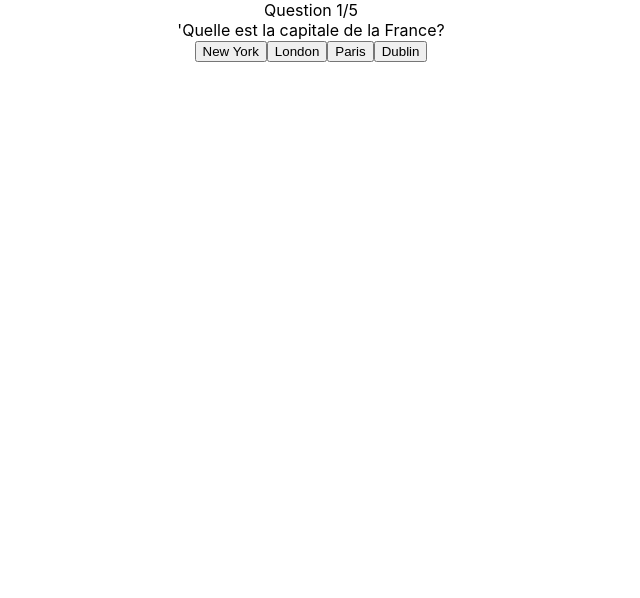
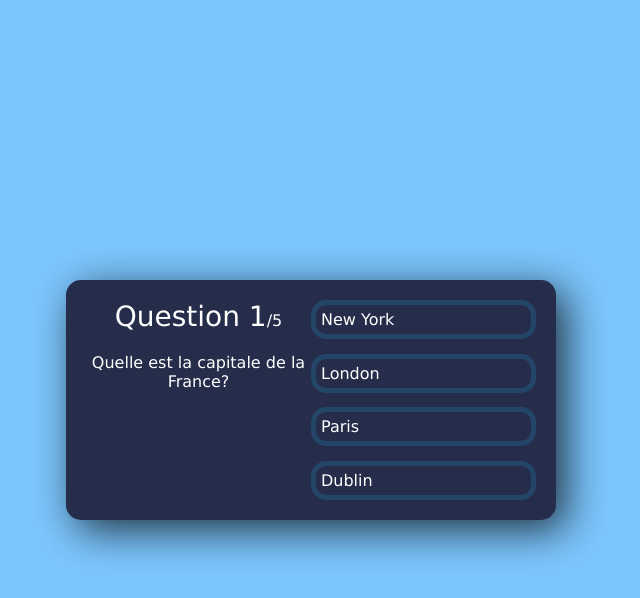
Before and after one commit to Matteo-terra/jeu_cinema_React, a React (Create React App) app: page / in a window 1280 px wide. Shown: the top 598 px of the page, without its empty margins (329-969 px from the left). Built offline with nearby package versions, Linux system fonts and the light colour scheme.

Commit message:
Update, ajout de question et d'une feuille de style dédiée

```diff
--- a/src/components/Questions.js
+++ b/src/components/Questions.js
@@ -1,5 +1,6 @@
 import React, { useState } from 'react';
 import {questions} from '../data/QuestionData';
+import '../styles/QuestionStyle.css';
 
 function Questions(){
 
--- a/src/data/QuestionData.js
+++ b/src/data/QuestionData.js
@@ -1,6 +1,6 @@
 export const questions = [
     {
-        questionText: "'Quelle est la capitale de la France?",
+        questionText: "Quelle est la capitale de la France?",
         answerOptions: [
             { answerText: 'New York', isCorrect: false },
             { answerText: 'London', isCorrect: false },
@@ -9,12 +9,12 @@ export const questions = [
         ],
     },
     {
-        questionText: "Qui est de PDG de SpaceX?",
+        questionText: "Quel est le surnom de Mattéo?",
         answerOptions: [
-            { answerText: 'Jeff Bezos', isCorrect: false },
-            { answerText: 'Elon Musk', isCorrect: true },
+            { answerText: "Ma t'es haut genre descends", isCorrect: false },
+            { answerText: 'Mattoé', isCorrect: true },
             { answerText: 'Bill Gates', isCorrect: false },
-            { answerText: 'Tony Stark', isCorrect: false },
+            { answerText: 'Le BG de la street', isCorrect: false },
         ],
     },
     {
--- /dev/null
+++ b/src/styles/QuestionStyle.css
@@ -0,0 +1,108 @@
+body {
+    margin: 0;
+    font-family: -apple-system, BlinkMacSystemFont, 'Segoe UI', 'Roboto', 'Oxygen',
+      'Ubuntu', 'Cantarell', 'Fira Sans', 'Droid Sans', 'Helvetica Neue',
+      sans-serif;
+    -webkit-font-smoothing: antialiased;
+    -moz-osx-font-smoothing: grayscale;
+  }
+  * {
+    font-family: "Verdana", cursive, sans-serif;
+    color: #ffffff;
+  }
+
+  body {
+    background-color: #7cc6fe;
+    display: flex;
+    justify-content: center;
+    align-items: center;
+    min-height: 100vh;
+  }
+
+  .app {
+    background-color: #252d4a;
+    width: 450px;
+    min-height: 200px;
+    height: min-content;
+    border-radius: 15px;
+    padding: 20px;
+    box-shadow: 10px 10px 42px 0px rgba(0, 0, 0, 0.75);
+    display: flex;
+    justify-content: space-evenly;
+  }
+
+  .score-section {
+    display: flex;
+    font-size: 24px;
+    align-items: center;
+  }
+
+  /* QUESTION/TIMER/LEFT SECTION */
+  .question-section {
+    width: 100%;
+    position: relative;
+  }
+
+  .question-count {
+    margin-bottom: 20px;
+  }
+
+  .question-count span {
+    font-size: 28px;
+  }
+
+  .question-text {
+    margin-bottom: 12px;
+  }
+
+  .timer-text {
+    background: rgb(230, 153, 12);
+    padding: 15px;
+    margin-top: 20px;
+    margin-right: 20px;
+    border: 5px solid rgb(255, 189, 67);
+    border-radius: 15px;
+    text-align: center;
+  }
+
+  /* ANSWERS/RIGHT SECTION */
+  .answer-section {
+    width: 100%;
+    display: flex;
+    flex-direction: column;
+    justify-content: space-between;
+  }
+
+  button {
+    width: 100%;
+    font-size: 16px;
+    color: #ffffff;
+    background-color: #252d4a;
+    border-radius: 15px;
+    display: flex;
+    padding: 5px;
+    justify-content: flex-start;
+    align-items: center;
+    border: 5px solid #234668;
+    cursor: pointer;
+  }
+
+  .correct {
+    background-color: #2f922f;
+  }
+
+  .incorrect {
+    background-color: #ff3333;
+  }
+
+  button:hover {
+    background-color: #555e7d;
+  }
+
+  button:focus {
+    outline: none;
+  }
+
+  button svg {
+    margin-right: 5px;
+  }
```
